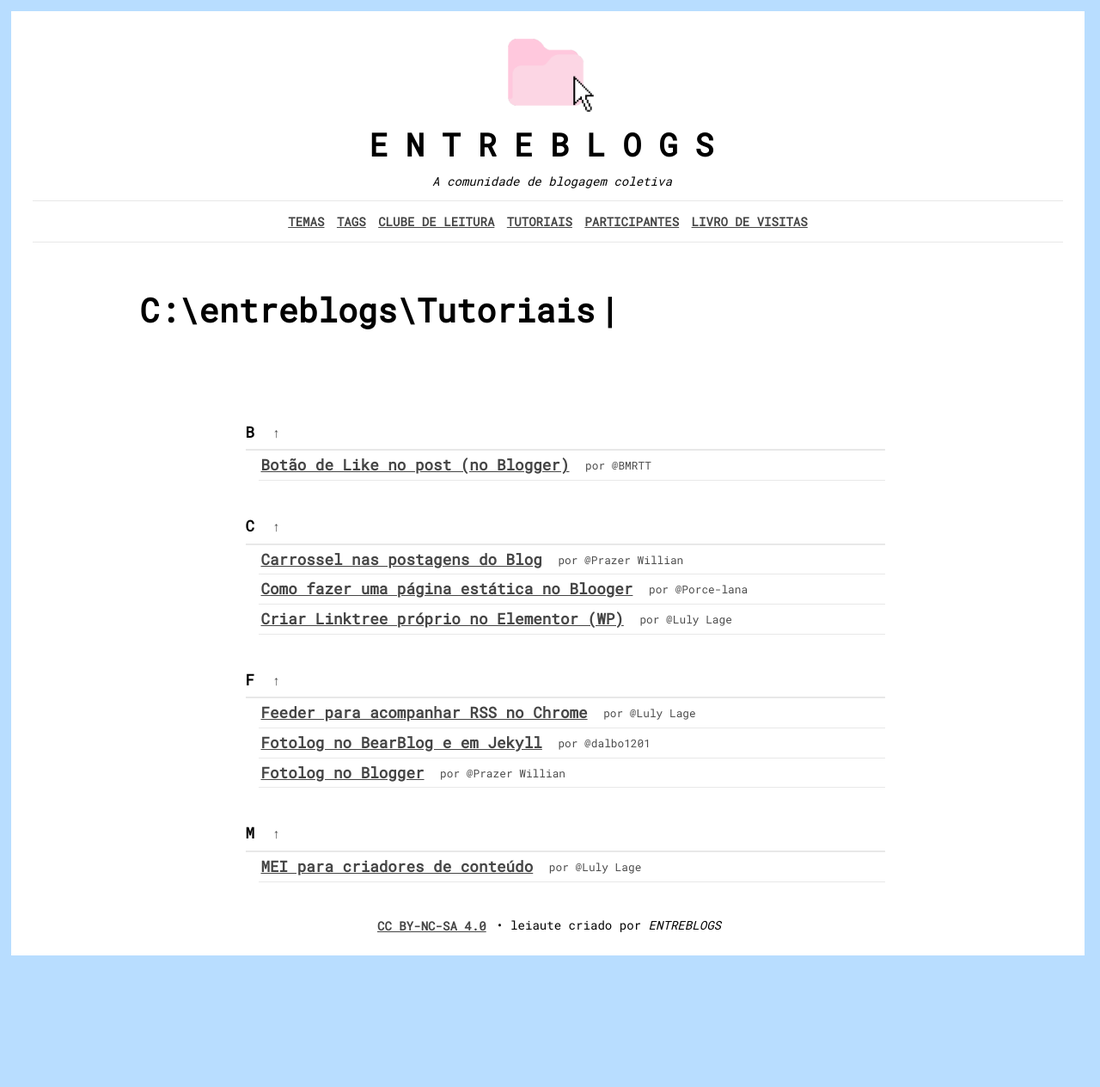
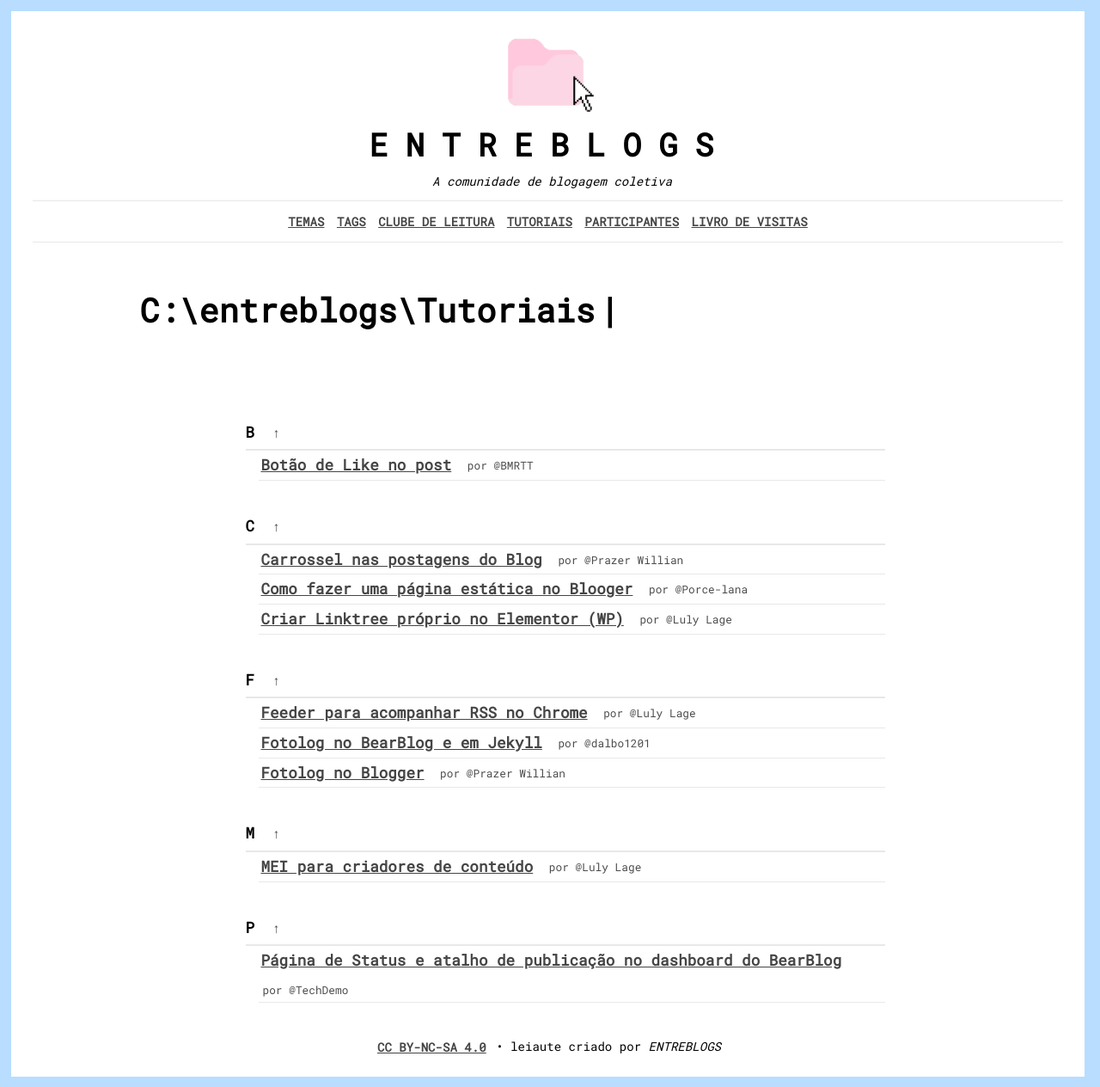
Before and after one commit to bamoretti/entreblogs, a Jekyll site: the page built from tutoriais.md, in a window 1280 px wide. Shown: the whole page at 86% size. Built offline with Jekyll 4.4.1, drawn with Linux system fonts in a browser that asks for light colours; nearby versions of some CDN libraries; comment, search, counter and statistics services are not loaded; before the commit the page ends 1124 px from its top, so only the background shows below that.

Commit message:
att páginas
Atualização das páginas de tutorial, participantes e temas

```diff
--- a/_data/tutoriais.yml
+++ b/_data/tutoriais.yml
@@ -1,8 +1,12 @@
 # --- ADICIONE SEMPRE NO COMEÇO PARA FACILITAR, NÃO FAZ DIFERENÇA JÁ QUE A PÁGINA É EM ORDEM ALFABÉTICA ---
+
+- criador: "TechDemo"
+  url: "https://techdemo.com.br/pagina-status-bearblog/"
+  tutorial: "Página de Status e atalho de publicação no dashboard do BearBlog"
 
 - criador: "BMRTT"
   url: "https://www.bamoretti.com/2026/02/botao-de-like-no-post.html"
-  tutorial: "Botão de Like no post (no Blogger)"
+  tutorial: "Botão de Like no post"
 
 - criador: "Luly Lage"
   url: "https://lulylage.com/abrindo-mei-como-criador-de-conteudo/"
```
Also changed, not shown: _data/participantes.yml (+23 -12 lines), _data/temas.yml (+21 -1 lines), _data/leitura.yml (line endings or trailing spaces).
